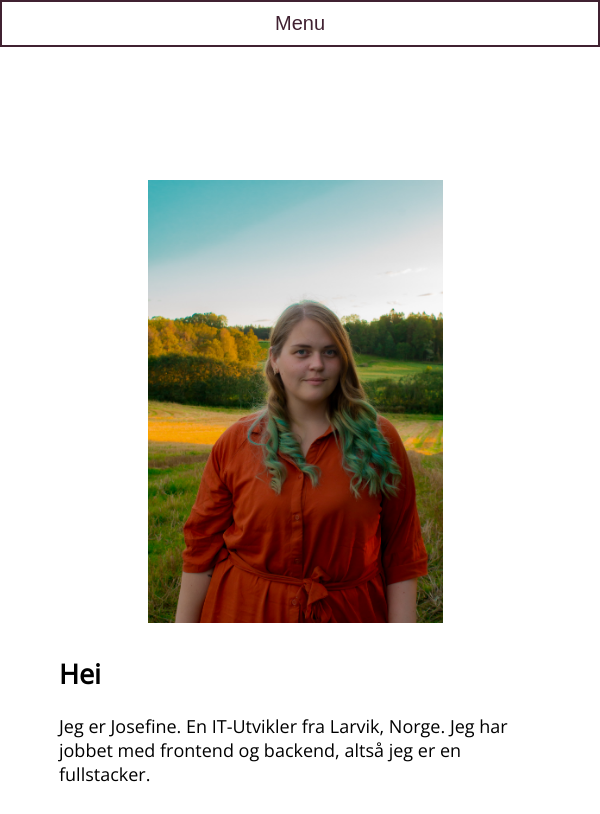
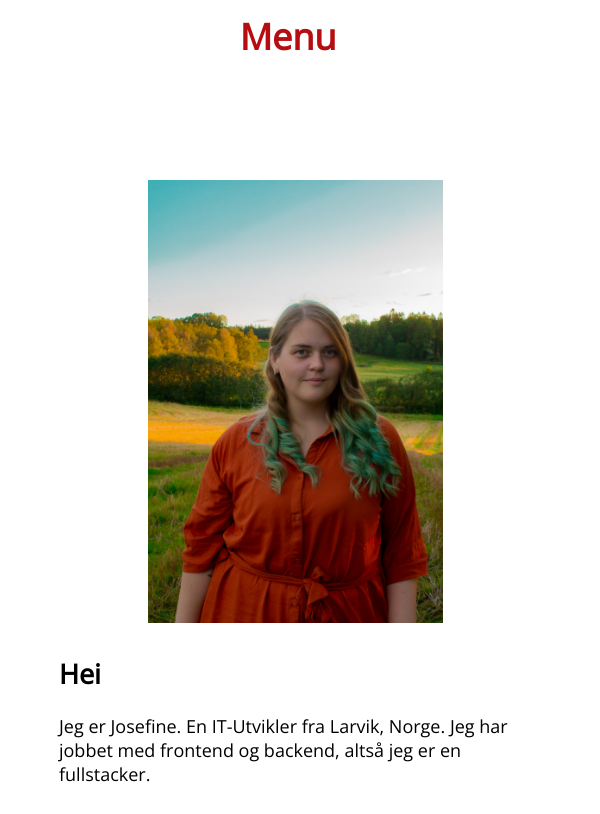
Before and after one commit to JosefineFH/JosefineMagnussenWebPage, a Vue app: page / in a window 600 px wide. Built offline with nearby package versions, Linux system fonts and the light colour scheme.

Commit message:
new code to navbar

```diff
--- /dev/null
+++ b/src/assets/Style/navbar.css
@@ -0,0 +1,139 @@
+/* First and last name style */
+.navbar {
+  width: 100%;
+  padding-top: 20px;
+}
+
+.firstName {
+  cursor: pointer;
+  float: left;
+  color: #402131;
+  font-size: 30px;
+  text-transform: uppercase;
+  margin: 0 5%;
+}
+
+.lastName {
+  text-transform: uppercase;
+  letter-spacing: 3px;
+  font-weight: bold;
+  color: #402131;
+  font-size: 30px;
+}
+
+/* Menu button a link */
+.menu {
+  text-align: center;
+  border-radius: 5px;
+  float: right;
+  margin-right: 10%;
+  font-size: 20px;
+  width: 150px;
+  padding: 10px;
+  background: #402131;
+  border: none;
+  color: white;
+  border: solid #402131 2px;
+}
+
+.menuOpen:hover {
+  border: solid #402131 2px;
+  color: #402131;
+  transition: all 1s, border 0.5s;
+}
+
+/* Overlay menu */
+.overlay {
+  height: 100%;
+  width: 100%;
+  position: fixed;
+  z-index: 1;
+  top: 0;
+  left: 0;
+  padding-top: 20px;
+
+  background-color: rgb(64, 33, 49); /* Black fallback color */
+  background-color: rgba(64, 33, 49, 0.9); /* Black w/opacity */
+}
+
+.overlay-content {
+  position: relative;
+  top: 25%;
+  width: 100%;
+  text-align: center;
+  margin-top: 30px;
+}
+
+.overlay .link {
+  padding: 8px;
+  text-decoration: none;
+  font-size: 36px;
+  color: #e6e0da;
+  display: block;
+  transition: 0.3s;
+}
+
+.overlay .link:hover {
+  color: white;
+}
+
+.overlay .closebtn {
+  position: absolute;
+  top: 20px;
+  right: 45px;
+  font-size: 60px;
+}
+
+@media only screen and (max-width: 800px) {
+  .navbar {
+    height: 100px;
+    width: 100%;
+    padding: 0;
+  }
+  .name {
+    margin: 0;
+    text-align: center;
+    color: #402131;
+    font-size: 30px;
+  }
+  .nameLast {
+    font-weight: bold;
+  }
+  .firstName {
+    display: none;
+  }
+
+  .lastName {
+    padding: 0px;
+    font-size: 25px;
+    margin: 0 0;
+    display: none;
+  }
+
+  .menu {
+    border-radius: 0px;
+    margin: 0;
+    width: 100%;
+    padding: 10px;
+    border: none;
+    color: #402131;
+    border: solid white 2px;
+    background-color: white;
+    font-weight: bold;
+    font-size: 36px;
+  }
+  .overlay {
+    padding: 0px;
+    background-color: white; /* Black fallback color */
+    background-color: white; /* Black w/opacity */
+    color: #402131;
+  }
+  .overlay .link {
+    padding: 8px;
+    text-decoration: none;
+    font-size: 36px;
+    color: #402131;
+    display: block;
+    transition: 0.3s;
+  }
+}
--- a/src/assets/navbar.vue
+++ b/src/assets/navbar.vue
@@ -4,33 +4,34 @@
       Josefine
       <span class="lastName">Magnussen</span>
     </p>
-    <button class="button" @click="showNavbar = !showNavbar">
-      <span>Menu</span>
-    </button>
-    <menu v-if="showNavbar" id="myNav" class="overlay">
-      <button class="button" @click="showNavbar = false">Close</button>
+
+      <a class="menu" @click="showNavbar = !showNavbar" >Menu</a>
+
+    <div v-if="showNavbar" id="myNav" class="overlay">
+      <a class="menu" @click="showNavbar = false"> Close </a>
       <div class="overlay-content">
         <br />
-        <router-link to="/">
+        <router-link class="link" to="/">
           <span @click="showNavbar = false">Home</span>
         </router-link>
-        <router-link to="/About">
+        <router-link class="link" to="/About">
           <span @click="showNavbar = false">About</span>
         </router-link>
 
-        <router-link to="/Projects">
+        <router-link class="link" to="/Projects">
           <span @click="showNavbar = false">Projects</span>
         </router-link>
 
-        <router-link to="/Contact">
+        <router-link class="link" to="/Contact">
           <span @click="showNavbar = false">Contact</span>
         </router-link>
       </div>
-    </menu>
-    <p @click="backToMain()" class="name">
+    </div>
+
+    <!-- <p @click="backToMain()" class="name">
       Josefine
       <span class="nameLast">Magnussen</span>
-    </p>
+    </p> -->
   </div>
 </template>
 <script>
@@ -43,142 +44,13 @@ export default {
   },
 
   methods: {
+
     backToMain() {
       this.$router.push("/");
     }
   }
 };
 </script>
-<style scoped>
-.firstName {
-  cursor: pointer;
-  float: left;
-  color: #402131;
-  font-size: 30px;
-  text-transform: uppercase;
-  margin: 0 5%;
-}
-.lastName {
-  text-transform: uppercase;
-  letter-spacing: 3px;
-  font-weight: bold;
-  color: #402131;
-  font-size: 30px;
-}
-
-.navbar {
-  width: 100%;
-  padding: 20px;
-}
-.button {
-  border-radius: 5px;
-  float: right;
-  margin-right: 10%;
-  font-size: 20px;
-  width: 150px;
-  padding: 10px;
-  background: #402131;
-  border: none;
-  color: white;
-  border: solid #402131 2px;
-}
-
-.button:hover {
-  background-color: white;
-  border: solid #402131 2px;
-  color: #402131;
-  transition: all 1s, border 0.5s;
-  /* background-color: #3e8e41 */
-}
-
-.overlay {
-  padding: 20px;
-  margin: 0;
-  height: 100%;
-  width: 100%;
-  position: fixed;
-  z-index: 1;
-  top: 0;
-  left: 0;
-  background-color: rgb(64, 33, 49); /* Black fallback color */
-  background-color: rgba(64, 33, 49, 0.9); /* Black w/opacity */
-  /* background-color: #763c4b; */
-}
-
-.overlay-content {
-  position: relative;
-  top: 25%;
-  width: 100%;
-  text-align: center;
-  margin-top: 30px;
-}
-
-.overlay a {
-  padding: 8px;
-  text-decoration: none;
-  font-size: 36px;
-  color: #e6e0da;
-  display: block;
-  transition: 0.3s;
-}
-
-.overlay a:hover,
-.overlay a:focus {
-  color: white;
-}
-
-.overlay .closebtn {
-  position: absolute;
-  top: 20px;
-  right: 45px;
-  font-size: 60px;
-}
-@media only screen and (min-width: 600px) {
-  .name {
-    display: none;
-  }
-}
-@media only screen and (max-width: 600px) {
-  * {
-    /* border: lightblue 1px solid; */
-  }
-  .navbar {
-    height: 100px;
-    width: 100%;
-    padding: 0;
-  }
-  .name {
-    margin: 0;
-    text-align: center;
-    color: #402131;
-    font-size: 30px;
-  }
-  .nameLast {
-    font-weight: bold;
-  }
-  .firstName {
-    display: none;
-  }
-  .lastName {
-    padding: 0px;
-    font-size: 25px;
-    margin: 0 0;
-    display: none;
-  }
-
-  .button {
-    border-radius: 0px;
-    margin: 0;
-    width: 100%;
-    padding: 10px;
-    background: #402131;
-    border: none;
-    color: white;
-    border: solid #402131 2px;
-  }
-  .overlay {
-  padding: 0px;
-
-}
-}
-</style>>
+<style>
+@import './Style/navbar.css';
+</style>
```
